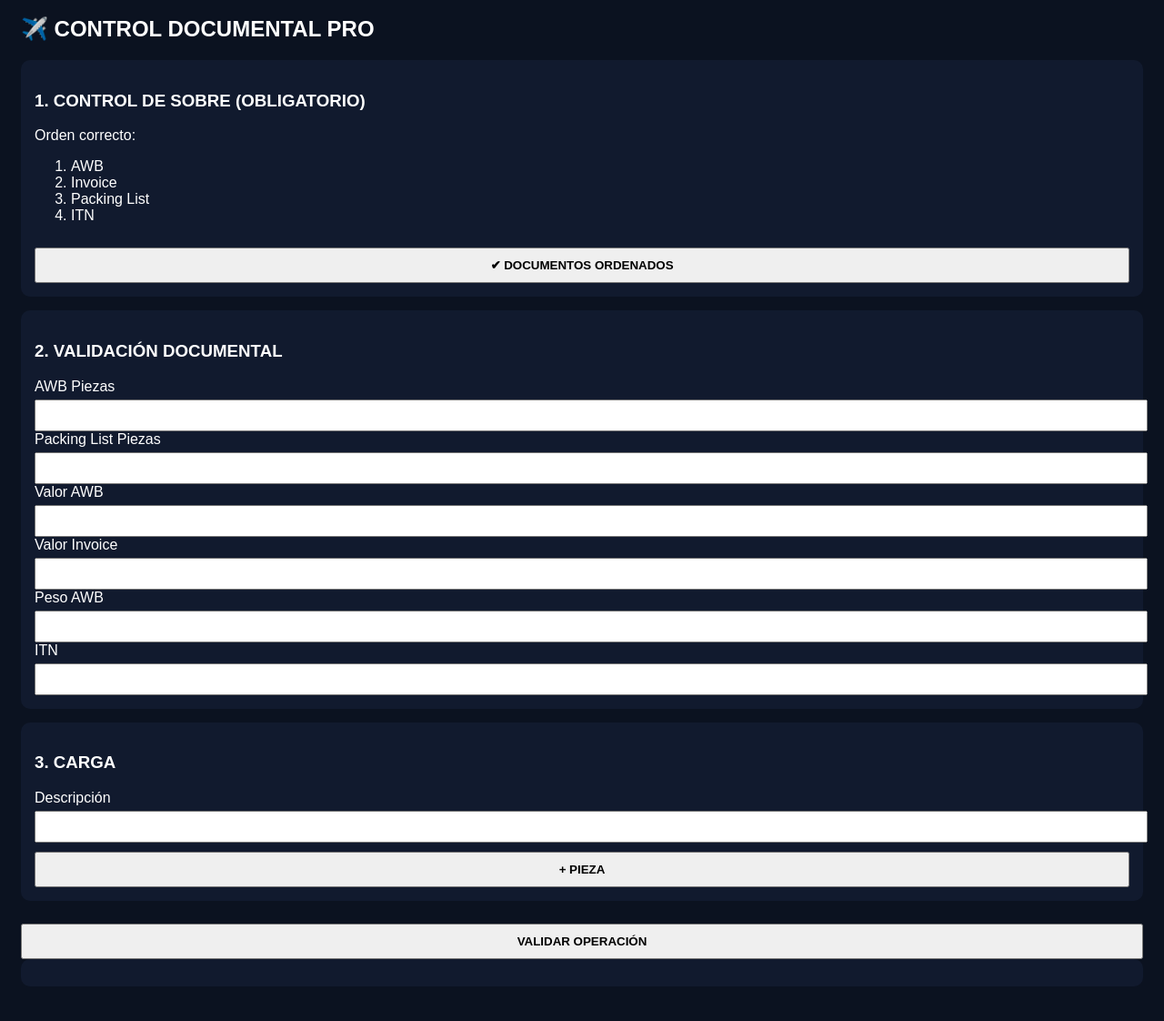
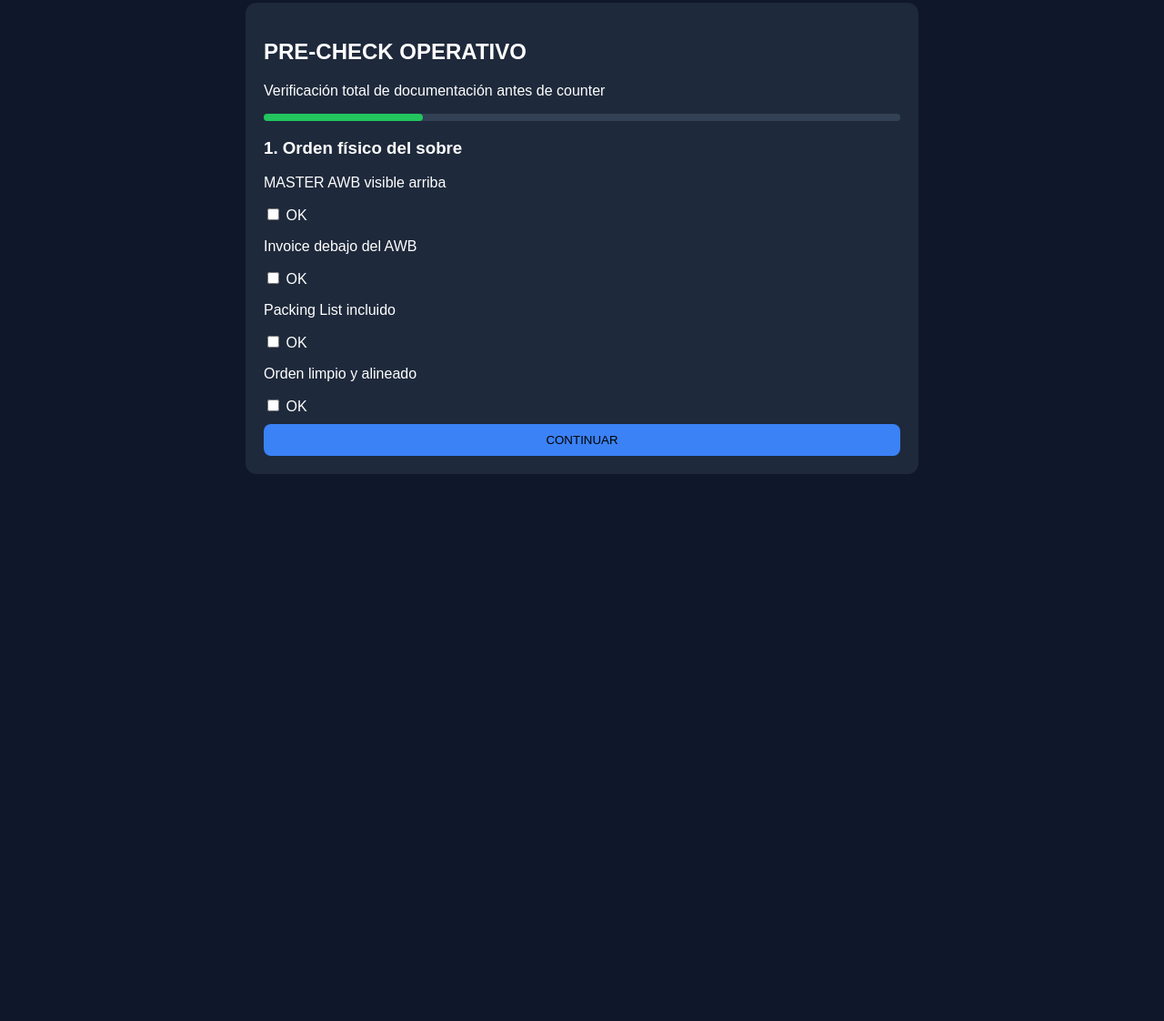
Before and after one commit to mayroga/SmartCargo-Server, a plain HTML site: page static/app.html in a window 1280 px wide. Shown: the part 25-1147 px from the top of the page at 91% size. After the commit the page ends 800 px from the top, so only its background shows below. Drawn offline with Linux system fonts and the light colour scheme.

Commit message:
Update app.html

```diff
--- a/static/app.html
+++ b/static/app.html
@@ -2,139 +2,173 @@
 <html lang="es">
 <head>
 <meta charset="UTF-8">
-<title>CONTROL COUNTER PRO</title>
+<title>Pre-Check Counter System</title>
+
 <style>
-body { background:#0b1220; color:white; font-family:Arial; padding:15px;}
-.section { background:#111a2e; padding:15px; margin-bottom:15px; border-radius:10px;}
-button { padding:10px; margin-top:10px; width:100%; font-weight:bold;}
-input { width:100%; padding:8px; margin-top:5px;}
-.alert { color:red; font-weight:bold;}
-.ok { color:lime; font-weight:bold;}
+body {
+    font-family: Arial;
+    background: #0f172a;
+    color: white;
+    padding: 20px;
+}
+
+.card {
+    background: #1e293b;
+    padding: 20px;
+    border-radius: 12px;
+    max-width: 700px;
+    margin: auto;
+}
+
+.step {
+    display: none;
+}
+
+.step.active {
+    display: block;
+}
+
+button {
+    padding: 10px;
+    margin-top: 10px;
+    width: 100%;
+    border: none;
+    border-radius: 8px;
+    cursor: pointer;
+}
+
+.ok { background: #22c55e; }
+.next { background: #3b82f6; }
+.danger { background: #ef4444; }
+
+.progress {
+    height: 8px;
+    background: #334155;
+    border-radius: 10px;
+    margin-bottom: 15px;
+}
+
+.bar {
+    height: 8px;
+    background: #22c55e;
+    width: 0%;
+    border-radius: 10px;
+}
 </style>
 </head>
 
 <body>
 
-<h2>✈️ CONTROL DOCUMENTAL PRO</h2>
+<div class="card">
 
-<div class="section">
-<h3>1. CONTROL DE SOBRE (OBLIGATORIO)</h3>
-<p>Orden correcto:</p>
-<ol>
-<li>AWB</li>
-<li>Invoice</li>
-<li>Packing List</li>
-<li>ITN</li>
-</ol>
+<h2>PRE-CHECK OPERATIVO</h2>
+<p>Verificación total de documentación antes de counter</p>
 
-<button onclick="confirmarOrden()">✔ DOCUMENTOS ORDENADOS</button>
-<div id="estadoOrden"></div>
+<div class="progress"><div class="bar" id="bar"></div></div>
+
+<!-- CORTINA 1 -->
+<div class="step active">
+<h3>1. Orden físico del sobre</h3>
+<p>MASTER AWB visible arriba</p>
+<input type="checkbox" id="awb"> OK<br>
+
+<p>Invoice debajo del AWB</p>
+<input type="checkbox" id="invoice"> OK<br>
+
+<p>Packing List incluido</p>
+<input type="checkbox" id="packing"> OK<br>
+
+<p>Orden limpio y alineado</p>
+<input type="checkbox" id="order"> OK<br>
+
+<button class="next" onclick="nextStep()">CONTINUAR</button>
 </div>
 
-<div class="section">
-<h3>2. VALIDACIÓN DOCUMENTAL</h3>
+<!-- CORTINA 2 -->
+<div class="step">
+<h3>2. Calidad documental</h3>
 
-<label>AWB Piezas</label>
-<input id="awb_piezas" type="number">
+<p>Legibilidad total</p>
+<input type="checkbox" id="readable"> OK<br>
 
-<label>Packing List Piezas</label>
-<input id="packing_piezas" type="number">
+<p>Sin daños ni manchas</p>
+<input type="checkbox" id="clean"> OK<br>
 
-<label>Valor AWB</label>
-<input id="awb_valor" type="number">
-
-<label>Valor Invoice</label>
-<input id="invoice_valor" type="number">
-
-<label>Peso AWB</label>
-<input id="awb_peso" type="number">
-
-<label>ITN</label>
-<input id="itn">
+<button class="next" onclick="nextStep()">CONTINUAR</button>
 </div>
 
-<div class="section">
-<h3>3. CARGA</h3>
+<!-- CORTINA 3 -->
+<div class="step">
+<h3>3. Coherencia operativa</h3>
 
-<label>Descripción</label>
-<input id="texto">
+<p>Peso coincide</p>
+<input type="checkbox" id="weight"> OK<br>
 
-<button onclick="add()">+ PIEZA</button>
-<div id="piezas"></div>
+<p>Piezas coinciden</p>
+<input type="checkbox" id="pieces"> OK<br>
+
+<button class="ok" onclick="finalCheck()">EJECUTAR PRE-CHECK</button>
 </div>
 
-<button onclick="validar()">VALIDAR OPERACIÓN</button>
+<!-- RESULTADO -->
+<div class="step" id="resultBox">
+<h3>RESULTADO</h3>
+<pre id="result"></pre>
+</div>
 
-<div class="section" id="resultado"></div>
+</div>
 
 <script>
-let ordenOK = false;
+let step = 0;
+const steps = document.querySelectorAll(".step");
+const bar = document.getElementById("bar");
 
-function confirmarOrden(){
-    ordenOK = true;
-    document.getElementById("estadoOrden").innerHTML = "✅ LISTO PARA VALIDAR";
+function update() {
+    steps.forEach((s, i) => {
+        s.classList.remove("active");
+        if (i === step) s.classList.add("active");
+    });
+    bar.style.width = ((step + 1) / steps.length) * 100 + "%";
 }
 
-function add(){
-    const div = document.createElement("div");
-    div.innerHTML = `
-        L:<input class="l">
-        W:<input class="w">
-        H:<input class="h">
-        KG:<input class="p">
-    `;
-    document.getElementById("piezas").appendChild(div);
+function nextStep() {
+    if (step < steps.length - 2) {
+        step++;
+        update();
+    }
 }
 
-async function validar(){
+async function finalCheck() {
 
-    if(!ordenOK){
-        alert("❌ PRIMERO ORGANICE DOCUMENTOS");
-        return;
-    }
+    const data = {
+        awb: document.getElementById("awb").checked,
+        invoice: document.getElementById("invoice").checked,
+        packing_list: document.getElementById("packing").checked,
+        clean_order: document.getElementById("order").checked,
+        readable: document.getElementById("readable").checked,
+        no_damage: document.getElementById("clean").checked,
+        weight_match: document.getElementById("weight").checked,
+        pieces_match: document.getElementById("pieces").checked
+    };
 
-    let piezas = [];
-    document.querySelectorAll("#piezas div").forEach(d=>{
-        piezas.push({
-            l: d.querySelector(".l").value,
-            w: d.querySelector(".w").value,
-            h: d.querySelector(".h").value,
-            peso: d.querySelector(".p").value
-        })
+    const res = await fetch("/check", {
+        method: "POST",
+        headers: {"Content-Type": "application/json"},
+        body: JSON.stringify(data)
     });
 
-    const res = await fetch("/api/validar",{
-        method:"POST",
-        headers:{"Content-Type":"application/json"},
-        body: JSON.stringify({
-            awb_piezas: Number(document.getElementById("awb_piezas").value),
-            packing_piezas: Number(document.getElementById("packing_piezas").value),
-            awb_valor: Number(document.getElementById("awb_valor").value),
-            invoice_valor: Number(document.getElementById("invoice_valor").value),
-            awb_peso: Number(document.getElementById("awb_peso").value),
-            itn: document.getElementById("itn").value,
-            texto: document.getElementById("texto").value,
-            piezas: piezas
-        })
-    });
+    const json = await res.json();
 
-    const d = await res.json();
+    steps.forEach(s => s.classList.remove("active"));
+    document.getElementById("resultBox").classList.add("active");
 
-    let html = `<h3>${d.estado}</h3>`;
-    html += `<p>Peso cobrable: ${d.peso_cobrable}</p>`;
+    document.getElementById("result").innerText =
+        JSON.stringify(json, null, 2);
 
-    if(d.alertas.length){
-        html += "<div class='alert'>ERRORES:<br>" + d.alertas.join("<br>") + "</div>";
-    }
+    bar.style.width = "100%";
+}
 
-    if(d.soluciones.length){
-        html += "<div>Soluciones:<br>" + d.soluciones.join("<br>") + "</div>";
-    }
-
-    html += "<div>Acción:<br>" + d.acciones.join("<br>") + "</div>";
-
-    document.getElementById("resultado").innerHTML = html;
-}
+update();
 </script>
 
 </body>
```
